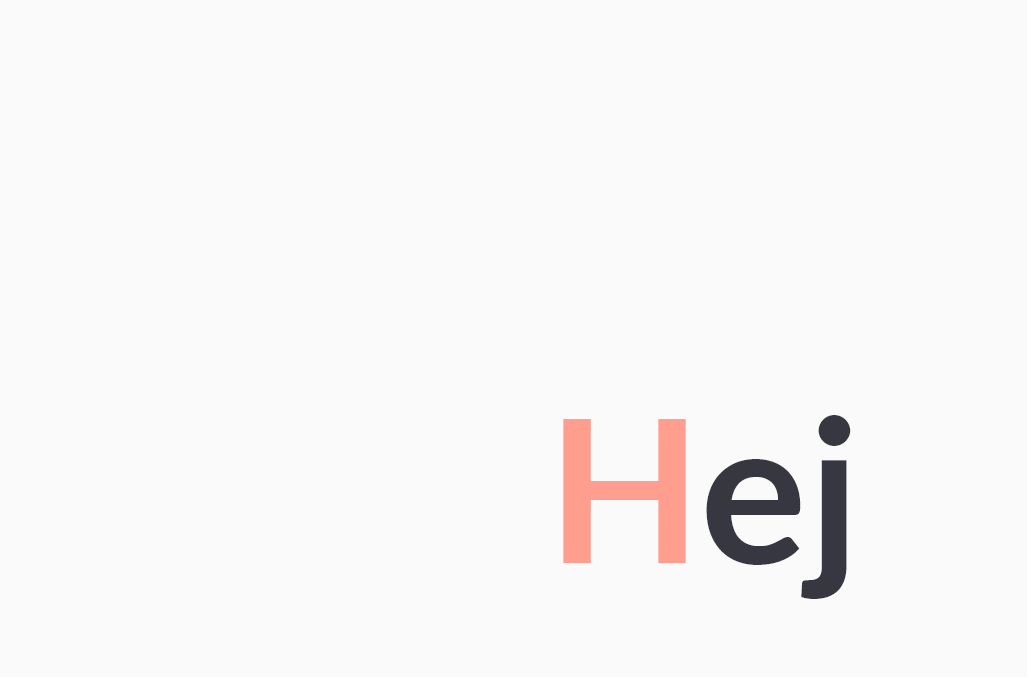
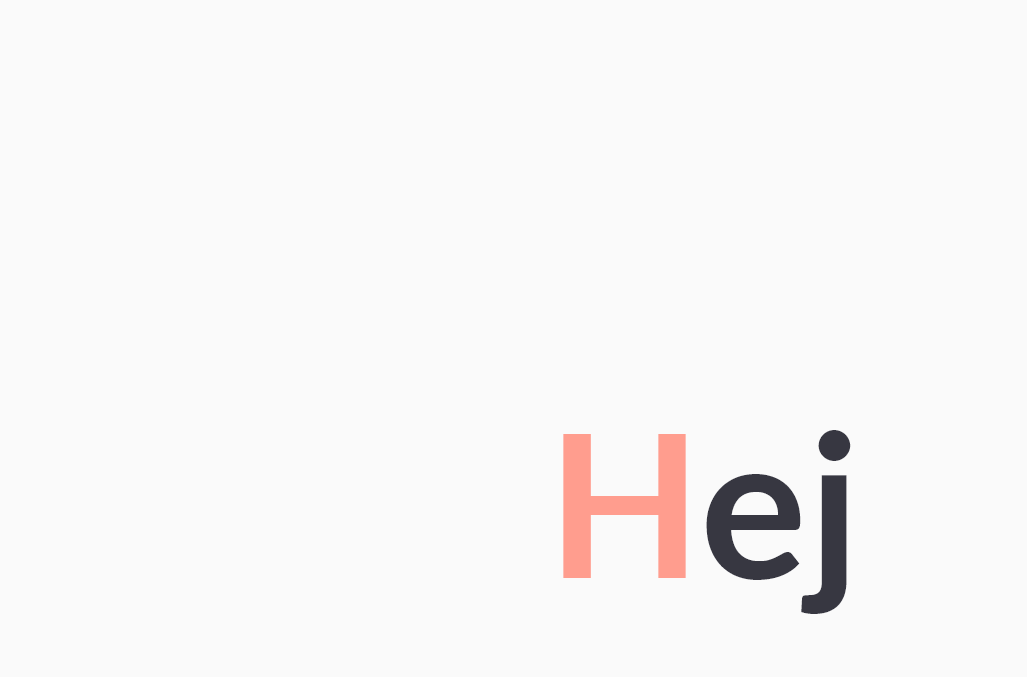
Before and after one commit to hnrikb/hnrikb.github.io, a plain HTML site: page index.html in a window 1280 px wide. Shown: the part 123-800 px from the top of the page, without its empty margins (105-1132 px from the left). Drawn offline with Linux system fonts and the light colour scheme; a web font is replaced by a local one.

Commit message:
Update style.css

```diff
--- a/css/style.css
+++ b/css/style.css
@@ -12,7 +12,7 @@
 .container {
     display: grid;
     grid-template-columns: 1fr 1fr 1fr 1fr;
-    grid-template-rows: 5% 300px auto auto auto 10%;
+    grid-template-rows: 5% auto auto auto auto 10%;
     grid-template-areas:
     '. header header .'
     '. hej hej .'
```
